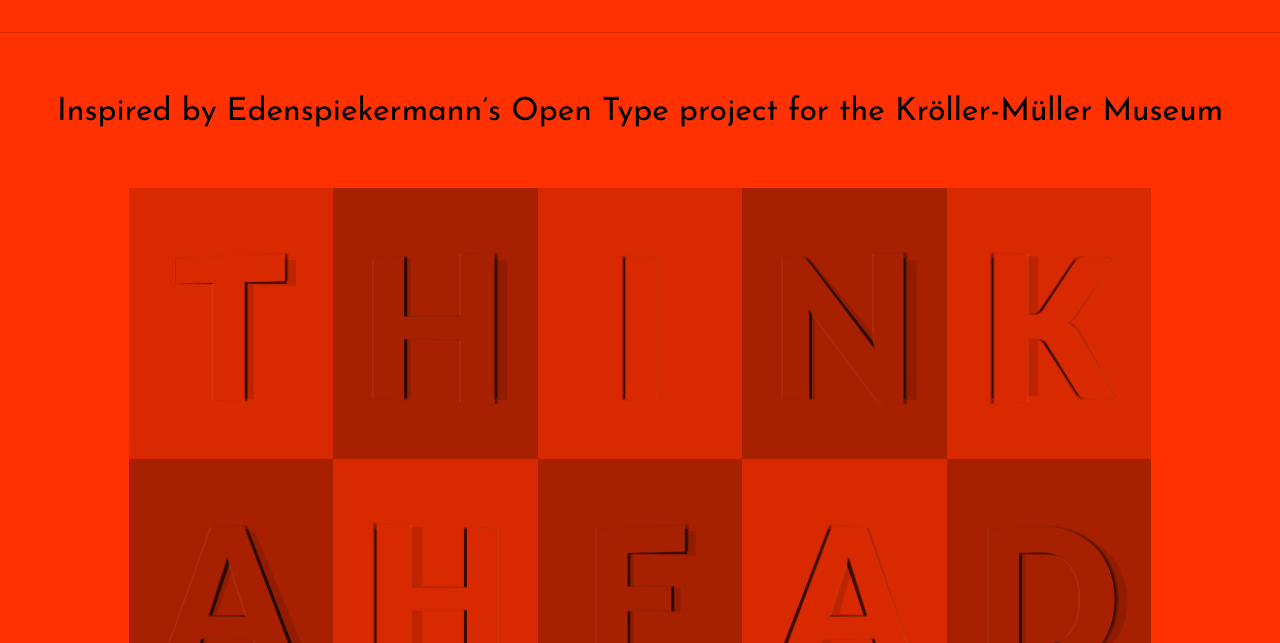
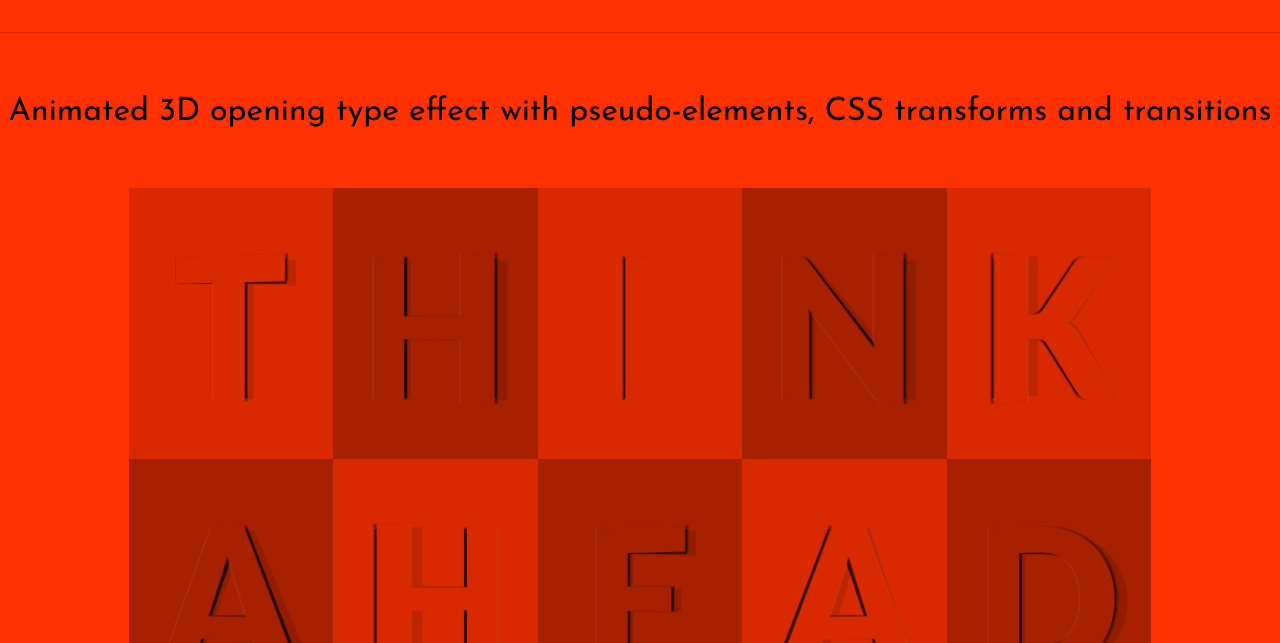
Before and after one commit to Barsiwal/Barsiwal.github.io, a plain HTML site: page index.html in a window 1280 px wide. Shown: the part 157-800 px from the top of the page. Drawn offline with Linux system fonts and the light colour scheme.

Commit message:
Change in heading

```diff
--- a/index.html
+++ b/index.html
@@ -19,7 +19,7 @@
         </header>
         <section>
                         <p>
-                Inspired by Edenspiekermann’s Open Type project for the Kröller-Müller Museum
+                Animated 3D opening type effect with pseudo-elements, CSS transforms and transitions
 
             </p>
             <ul class="grid1">
```
